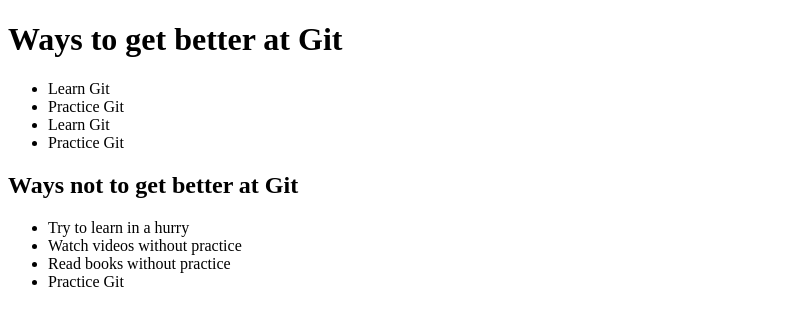
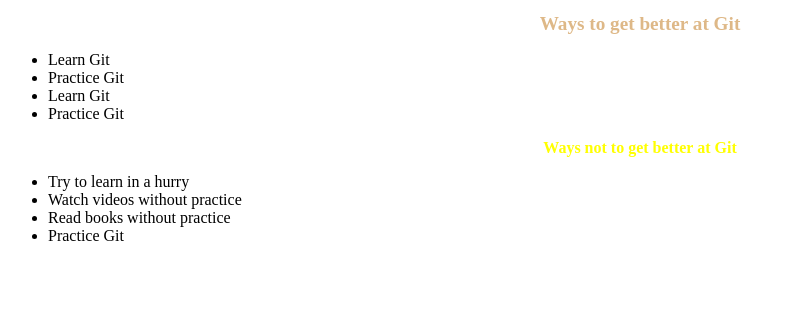
Before and after one commit to iamagenus/Git_Practice_Website, a plain HTML site: page index.html in a window 1280 px wide. Shown: the whole page, without its empty margins (0-795 px from the left). Drawn offline with Linux system fonts and the light colour scheme.

```diff
--- a/Styles/index.css
+++ b/Styles/index.css
@@ -1,13 +1,13 @@
-.h1{
+h1 {
 font-size: larger;
 font-weight: bold;
 color:burlywood;
 text-align: center;
 }
 
-.h2{
+h2 {
 font-size: medium;
 font-weight: bold;
-color:emerald;
+color:yellow;
 text-align: center;
 }
```
